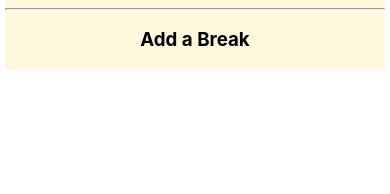
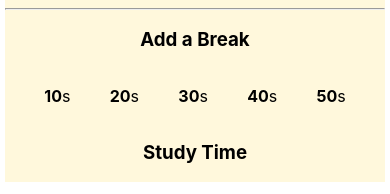
Before and after one commit to sadiq1020/Study_module-repo, a React (Create React App) app: page / in a window 390 px wide. Shown: the part 2761-2955 px from the top of the page. Before the commit the page ends 2846 px from the top, so only its background shows below. Built offline with nearby package versions, Linux system fonts and the light colour scheme.

Commit message:
responsive done

```diff
--- a/src/components/Home/Home.css
+++ b/src/components/Home/Home.css
@@ -25,6 +25,12 @@
     margin-left: 5px;
 }
 
+.break-time {
+    display: flex;
+    align-items: center;
+    justify-content: space-evenly;
+}
+
 
 /* responsive for mobile device */
 @media screen and (max-width: 700px) {
--- a/src/components/Home/Home.js
+++ b/src/components/Home/Home.js
@@ -2,9 +2,11 @@ import React, { useState } from 'react';
 import SingleSubject from '../SingleSubject/SingleSubject';
 import myImage from '../../images/profile-pic.png';
 import './Home.css'
+import StudyTime from '../StudyTime/StudyTime';
 
 const Home = () => {
     const [subjects, setSubjects] = useState([]);
+    const [studyDetails, setStudyDetails] = useState([])
 
     useState(() => {
         fetch('study.json')
@@ -16,7 +18,7 @@ const Home = () => {
         <div className='home-container'>
             <div className="study-selection-container">
                 {
-                    subjects.map(subject => <SingleSubject subject={subject} key={subject.key}></SingleSubject>)
+                    subjects.map(subject => <SingleSubject subject={subject} key={subject.key} studyDetails={studyDetails} setStudyDetails={setStudyDetails}></SingleSubject>)
                 }
             </div>
             <div className="study-activities-container">
@@ -34,6 +36,19 @@ const Home = () => {
 
                 <div>
                     <h3>Add a Break</h3>
+                    <div className='break-time'>
+                        <p><strong>10</strong>s</p>
+                        <p><strong>20</strong>s</p>
+                        <p><strong>30</strong>s</p>
+                        <p><strong>40</strong>s</p>
+                        <p><strong>50</strong>s</p>
+                    </div>
+                </div>
+                <div className='study-time-details'>
+                    <h3>Study Time</h3>
+                    {
+                        studyDetails.map(studyDetail => <StudyTime timeDetail={studyDetail.time} key={studyDetail.key}></StudyTime>)
+                    }
                 </div>
             </div>
         </div>
--- a/src/components/SingleSubject/SingleSubject.js
+++ b/src/components/SingleSubject/SingleSubject.js
@@ -1,14 +1,28 @@
 import React from 'react';
 import './SingleSubject.css'
 
-const SingleSubject = ({ subject }) => {
-    const { id, picture, time, subjectName } = subject;
+const SingleSubject = ({ subject, studyDetails, setStudyDetails }) => {
+    const { key, picture, time, subjectName } = subject;
+
+    const handleAddToStudyDetails = () => {
+        const info = [{ time, key }];
+        if (studyDetails) {
+            const newStudyDetails = [...studyDetails, info];
+            // console.log(newStudyDetails);
+            setStudyDetails(newStudyDetails);
+        }
+        else {
+            setStudyDetails(info);
+        }
+    };
+
+
     return (
         <div className='single-subject'>
             <h3>{subjectName}</h3>
             <img src={picture} alt="" />
             <p>Study Duration: {time}m</p>
-            <button className='btn-select'>Select</button>
+            <button onClick={handleAddToStudyDetails} className='btn-select'>Select</button>
         </div>
     );
 };
--- /dev/null
+++ b/src/components/StudyTime/StudyTime.js
@@ -0,0 +1,20 @@
+import React from 'react';
+import './StudyTime.css';
+
+const StudyTime = ({ timeDetail }) => {
+    console.log(timeDetail);
+    let studyTime = 0;
+    if (timeDetail) {
+        studyTime = studyTime + timeDetail;
+    }
+    else {
+        studyTime = timeDetail;
+    }
+    return (
+        <div>
+            <p>Study time: {studyTime}</p>
+        </div>
+    );
+};
+
+export default StudyTime;
```
Also changed, not shown: src/components/StudyTime/StudyTime.css (added).
